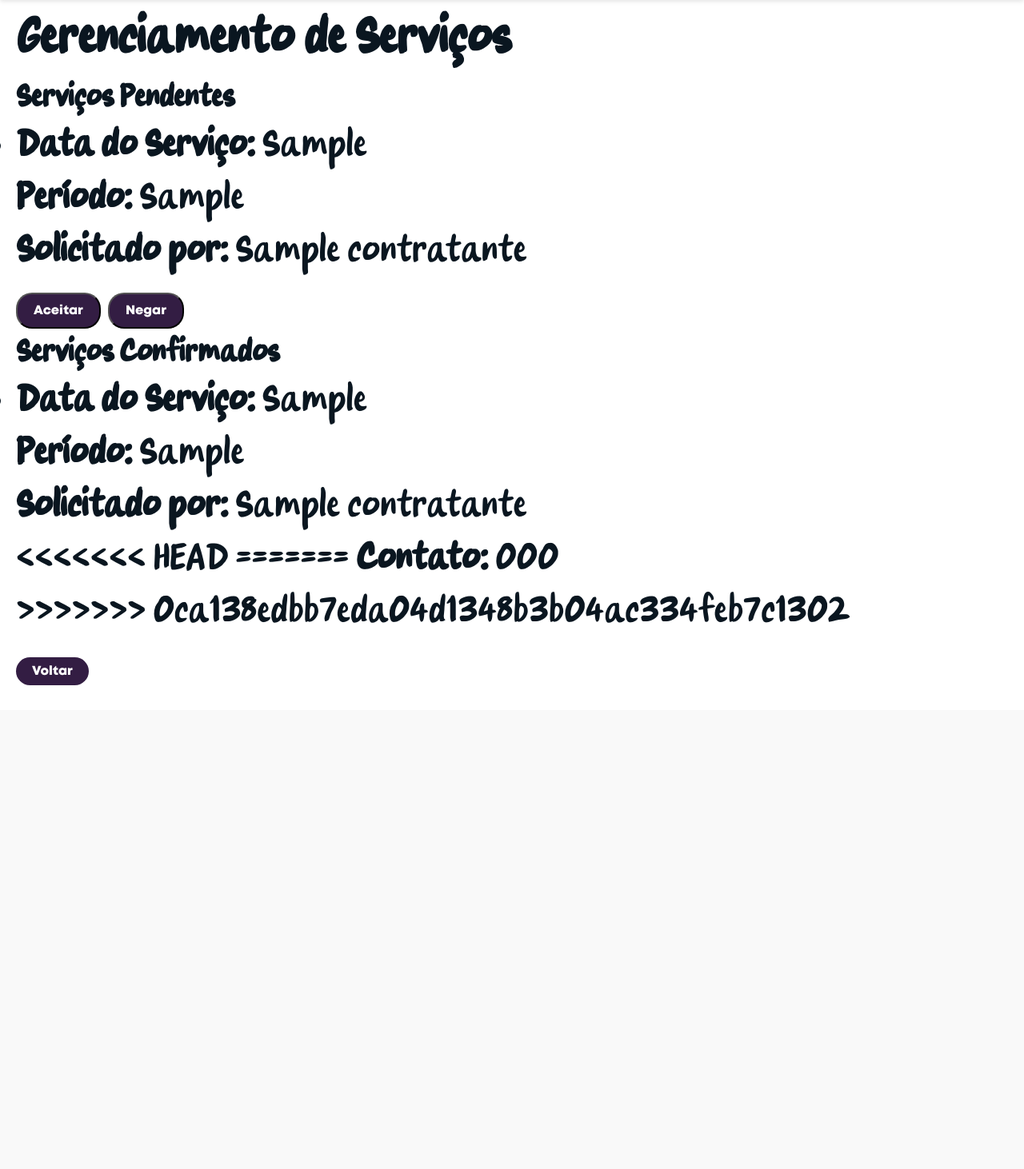
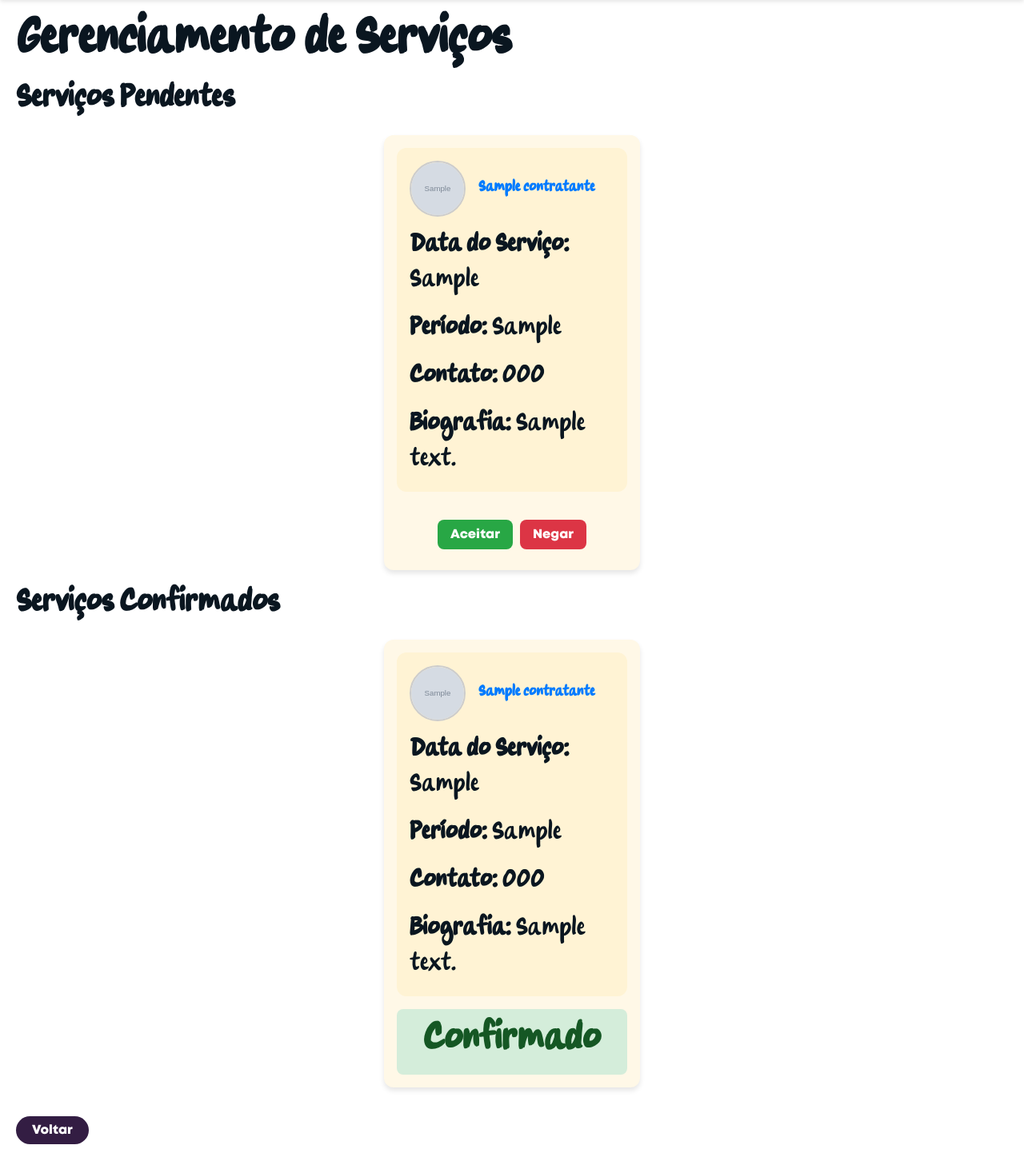
Before and after one commit to Robertt-S/India---Babacare, a Django app: template BabaCare/perfis/templates/perfis/gerenciar_servicos.html in a window 1280 px wide. Shown: the part 70-1532 px from the top of the page at 80% size. Before the commit the page ends 927 px from the top, so only its background shows below. Run offline with Django 5.2, Linux system fonts and the light colour scheme; the template is opened without the code that fills it: most values are stand-ins (such as "Sample title", 1, 10 or a date in 2020); grey boxes marked "Sample" are stand-in pictures.

Commit message:
detalhes na contratacao

```diff
--- a/BabaCare/perfis/templates/perfis/gerenciar_servicos.html
+++ b/BabaCare/perfis/templates/perfis/gerenciar_servicos.html
@@ -1,8 +1,6 @@
 {% extends 'layout.html' %}
 
-{%block title%}
-    Gerenciamento
-{%endblock%}
+{% load static %}
 
 {% block content %}
 <h1>Gerenciamento de Serviços</h1>
@@ -10,22 +8,36 @@
 <!-- Serviços Pendentes -->
 <h2>Serviços Pendentes</h2>
 {% if servicos_pendentes %}
-    <ul>
+    <div class="servicos-container">
         {% for servico in servicos_pendentes %}
-            <li>
-                <strong>Data do Serviço:</strong> {{ servico.data_servico }}<br>
-                <strong>Período:</strong> {{ servico.get_periodo_display }}<br>
-                <strong>Solicitado por:</strong> {{ servico.contratante.nome }}<br>
-
-                <form method="post" style="display: inline;">
+        <div class="servico-card">
+            <div class="servico-card-body">
+                <div class="card-header">
+                    {% if servico.contratante.foto %}
+                    <img class="contratante-photo" src="{{ servico.contratante.foto.url }}" alt="Foto de {{ servico.contratante.nome }}">
+                    {% else %}
+                    <img class="contratante-photo" src="{% static 'images/icone_avatar_padrao.jpg' %}" alt="Imagem padrão">
+                    {% endif %}
+                    <h2 class="contratante-name">
+                        <a href="#" class="detalhes-link">{{ servico.contratante.nome }}</a>
+                    </h2>
+                </div>
+                <p><strong>Data do Serviço:</strong> {{ servico.data_servico }}</p>
+                <p><strong>Período:</strong> {{ servico.get_periodo_display }}</p>
+                <p><strong>Contato:</strong> {{ servico.contratante.telefone }}</p>
+                <p><strong>Biografia:</strong> {{ servico.contratante.biografia }}</p>
+            </div>
+            <div class="servico-card-actions">
+                <form method="post">
                     {% csrf_token %}
                     <input type="hidden" name="servico_id" value="{{ servico.id }}">
-                    <button type="submit" name="acao" value="aceitar" class="btn btn-success" href="{% url 'users:servicos_finalizados' %}">Aceitar</button>
-                    <button type="submit" name="acao" value="negar" class="btn btn-danger" href="{% url 'users:servicos_finalizados' %}">Negar</button>
+                    <button type="submit" name="acao" value="aceitar" class="btn btn-success">Aceitar</button>
+                    <button type="submit" name="acao" value="negar" class="btn btn-danger">Negar</button>
                 </form>
-            </li>
+            </div>
+        </div>
         {% endfor %}
-    </ul>
+    </div>
 {% else %}
     <p>Não há serviços pendentes.</p>
 {% endif %}
@@ -33,19 +45,31 @@
 <!-- Serviços Confirmados -->
 <h2>Serviços Confirmados</h2>
 {% if servicos_confirmados %}
-    <ul>
+    <div class="servicos-container">
         {% for servico in servicos_confirmados %}
-            <li>
-                <strong>Data do Serviço:</strong> {{ servico.data_servico }}<br>
-                <strong>Período:</strong> {{ servico.get_periodo_display }}<br>
-                <strong>Solicitado por:</strong> {{ servico.contratante.nome }}<br>
-<<<<<<< HEAD
-=======
-                <strong>Contato:</strong> {{ servico.contratante.telefone }}<br>
->>>>>>> 0ca138edbb7eda04d1348b3b04ac334feb7c1302
-            </li>
+        <div class="servico-card">
+            <div class="servico-card-body">
+                <div class="card-header">
+                    {% if servico.contratante.foto %}
+                    <img class="contratante-photo" src="{{ servico.contratante.foto.url }}" alt="Foto de {{ servico.contratante.nome }}">
+                    {% else %}
+                    <img class="contratante-photo" src="{% static 'images/icone_avatar_padrao.jpg' %}" alt="Imagem padrão">
+                    {% endif %}
+                    <h2 class="contratante-name">
+                        <a href="#" class="detalhes-link">{{ servico.contratante.nome }}</a>
+                    </h2>
+                </div>
+                <p><strong>Data do Serviço:</strong> {{ servico.data_servico }}</p>
+                <p><strong>Período:</strong> {{ servico.get_periodo_display }}</p>
+                <p><strong>Contato:</strong> {{ servico.contratante.telefone }}</p>
+                <p><strong>Biografia:</strong> {{ servico.contratante.biografia }}</p>
+            </div>
+            <div class="status-confirmado">
+                Confirmado
+            </div>
+        </div>
         {% endfor %}
-    </ul>
+    </div>
 {% else %}
     <p>Não há serviços confirmados.</p>
 {% endif %}
--- a/BabaCare/static/css/style.css
+++ b/BabaCare/static/css/style.css
@@ -554,3 +554,91 @@ main {
     font-size: 18px;
     padding: 0 5px;
 }
+.servicos-container {
+    display: flex;
+    flex-wrap: wrap;
+    gap: 1.5rem;
+    justify-content: center;
+    padding: 1rem;
+}
+
+.servico-card {
+    background-color: #fff8e7; /* Creme */
+    border-radius: 12px;
+    width: 320px;
+    padding: 1rem;
+    box-shadow: 0 4px 6px rgba(0, 0, 0, 0.1);
+}
+
+.servico-card-body {
+    background-color: #fff3d4; /* Tom mais claro de creme */
+    border-radius: 12px;
+    padding: 1rem;
+    display: flex;
+    flex-direction: column;
+    gap: 1rem;
+}
+
+.card-header {
+    display: flex;
+    align-items: center;
+    gap: 1rem;
+}
+
+.contratante-photo {
+    width: 70px;
+    height: 70px;
+    border-radius: 50%;
+    object-fit: cover;
+    border: 2px solid #ccc;
+}
+
+.contratante-name {
+    font-size: 1.2rem;
+    font-weight: bold;
+    color: #333;
+}
+
+.detalhes-link {
+    color: #007bff;
+    text-decoration: none;
+}
+
+.detalhes-link:hover {
+    text-decoration: underline;
+}
+
+.servico-card-actions {
+    display: flex;
+    gap: 0.5rem;
+    justify-content: center;
+    margin-top: 1rem;
+}
+
+.btn-success {
+    background-color: #28a745;
+    color: white;
+    border: none;
+    padding: 0.5rem 1rem;
+    border-radius: 8px;
+    cursor: pointer;
+}
+
+.btn-danger {
+    background-color: #dc3545;
+    color: white;
+    border: none;
+    padding: 0.5rem 1rem;
+    border-radius: 8px;
+    cursor: pointer;
+}
+
+.status-confirmado {
+    margin-top: 1rem;
+    padding: 0.5rem;
+    background-color: #d4edda;
+    color: #155724;
+    text-align: center;
+    font-weight: bold;
+    border-radius: 8px;
+}
```
Also changed, not shown: BabaCare/perfis/templates/perfis/baba_list.html (+5 -9 lines), BabaCare/perfis/templates/perfis/contratar_servico.html (+27 -24 lines), BabaCare/perfis/views.py (+56 -44 lines).
